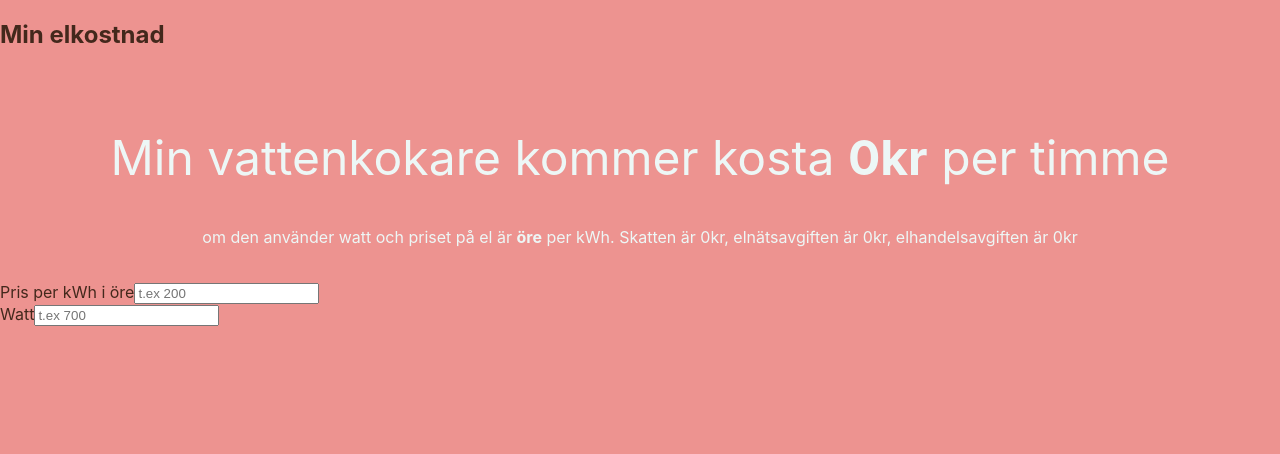
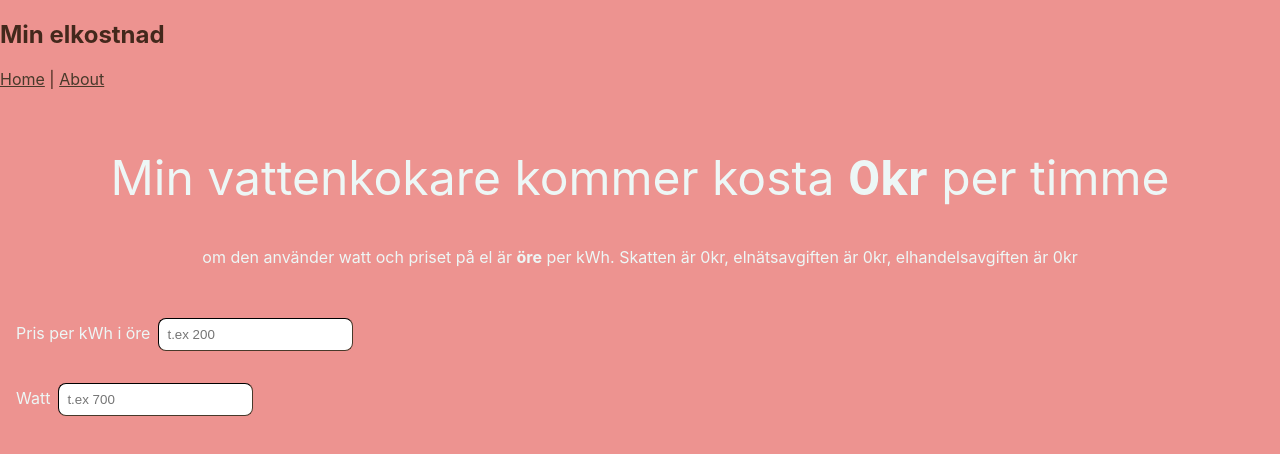
Before and after one commit to stinaq/min-elkostnad, a React (Create React App) app: page / in a window 1280 px wide. Shown: the top 454 px of the page. Built offline with nearby package versions, Linux system fonts and the light colour scheme.

Commit message:
Getting deployment working

```diff
--- a/src/App.css
+++ b/src/App.css
@@ -24,3 +24,16 @@ a {
   font-size: 3rem;
   font-weight: normal;
 }
+
+.input-section {
+  padding: 1rem;
+  color: #EDF7F6;
+}
+
+.input-section input {
+  padding: 0.5rem;
+  margin-left: 0.5rem;
+  border-radius: 0.5rem;
+  border-color: #48392A;
+  border-width: 1px;
+}
--- a/src/features/InputValues/input-fee.tsx
+++ b/src/features/InputValues/input-fee.tsx
@@ -14,7 +14,7 @@ const InputValues = ({ fee, onFeeKrPerKWhChange }: InputFeeProps) => {
 
   return (
     <div>
-      <section className='input-fee'>
+      <section className='input-section'>
         <label htmlFor="ore">Pris per kWh i öre</label>
         <input
           type='number'
--- a/src/features/InputValues/input-power.tsx
+++ b/src/features/InputValues/input-power.tsx
@@ -8,13 +8,12 @@ type InputPowerProps = {
 
 const InputPower = ({ power, onKiloWattChange }: InputPowerProps) => {
   const handleWattChange = (event: React.ChangeEvent<HTMLInputElement>) => {
-    // changing watt ==> kiloWatt
     onKiloWattChange(event.target.value);
   };
 
   return (
     <div>
-      <section className='input-kilo-watt'>
+      <section className='input-section'>
         <label htmlFor="watt">Watt</label>
         <input
           type='number'
--- a/src/routes/layout.tsx
+++ b/src/routes/layout.tsx
@@ -6,8 +6,8 @@ function Layout() {
     <div className="layout">
       <nav>
         <h1>Min elkostnad</h1>
-        {/* <Link to="/">Home</Link> |{' '}
-        <Link to="/about">About</Link> */}
+        <Link to="/">Home</Link> |{' '}
+        <Link to="/about">About</Link>
       </nav>
       <Outlet />
     </div>
```
